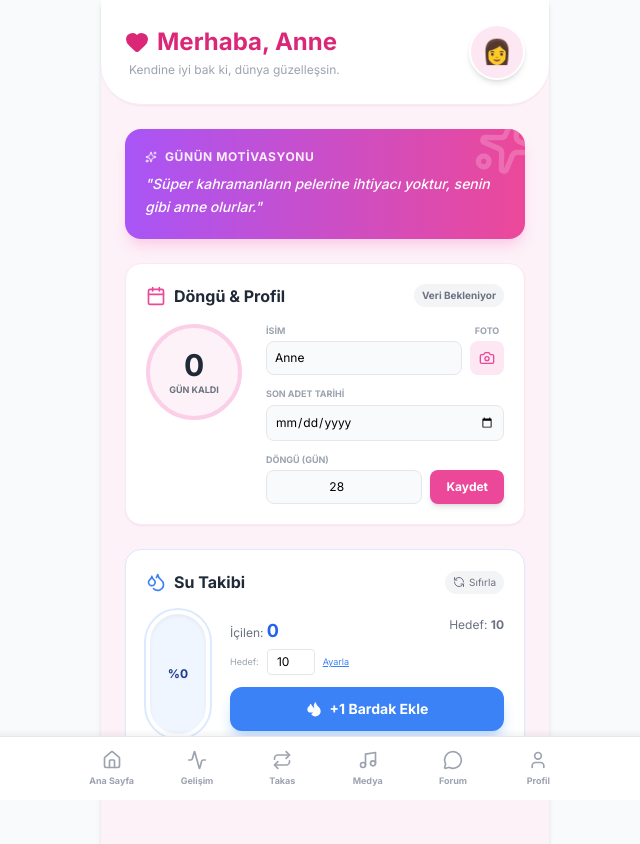
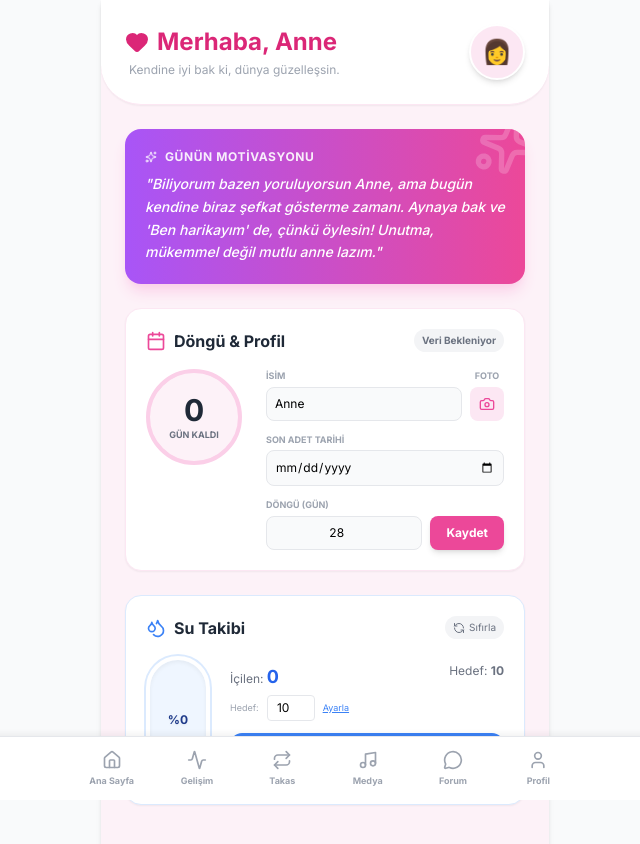
Before and after one commit to wovbaby/ezelbebek, a Next.js app: page /anne in a window 1280 px wide. Shown: the top 844 px of the page, without its empty margins (315-955 px from the left). Built offline with nearby package versions, Linux system fonts and the light colour scheme; no server answers; the database is empty.

Commit message:
dahaneler

```diff
--- a/app/anne/page.tsx
+++ b/app/anne/page.tsx
@@ -1,21 +1,65 @@
 import { supabase } from '@/lib/supabaseClient';
-import { Droplets, Calendar, RefreshCcw, Heart, Sparkles, Camera } from 'lucide-react'; // Camera ikonu eklendi
+import { Droplets, Calendar, RefreshCcw, Heart, Sparkles, Camera } from 'lucide-react';
 import { suIc, suSifirla, anneGuncelle } from '@/app/actions';
 
 export const revalidate = 0;
 
-const SOZLER = [
-    "Harika bir annesin! Bugün enerjin gökyüzü kadar yüksek.",
-    "Kendine bir kahve ısmarla, bunu hak ettin.",
-    "Senin mutluluğun, bebeğinin mutluluğu demek.",
-    "Bugün derin bir nefes al ve anın tadını çıkar.",
-    "Yorgunluk geçici, sevgin kalıcı. Harikasın!",
-    "Süper kahramanların pelerine ihtiyacı yoktur, senin gibi anne olurlar."
-];
+// --- GÜNLÜK MOTİVASYON ÜRETİCİSİ (AI SİMÜLASYONU) ---
+function motivasyonUret(anneAdi: string) {
+  // 1. Giriş (Hitap)
+  const girisler = [
+    `Günaydın ${anneAdi},`,
+    `Harika bir gün seni bekliyor ${anneAdi},`,
+    `Sevgili ${anneAdi}, bugün ışıl ışıl parlıyorsun,`,
+    `Biliyorum bazen yoruluyorsun ${anneAdi}, ama`,
+    `Hey süper kahraman ${anneAdi},`,
+    `Bugün gökyüzü senin için gülümsüyor ${anneAdi},`
+  ];
+
+  // 2. Durum Tespiti (Empati)
+  const durumlar = [
+    "annelik zorlu bir maraton ve sen harika gidiyorsun.",
+    "bebeğinin o gülüşü tüm uykusuz gecelere değiyor.",
+    "bugün kendine biraz şefkat gösterme zamanı.",
+    "sabır depon bazen azalabilir, bu çok normal.",
+    "yaptığın fedakarlıklar görünmez değil, hepsi birer mucize.",
+    "içindeki gücün farkında mısın? Dağları devirebilirsin."
+  ];
+
+  // 3. Aksiyon / Tavsiye
+  const tavsiyeler = [
+    "Şimdi derin bir nefes al ve omuzlarını gevşet.",
+    "O kahveyi soğutmadan içmeyi hak ettin.",
+    "Bugün ev işlerini boş ver, anın tadını çıkar.",
+    "Aynaya bak ve 'Ben harikayım' de, çünkü öylesin!",
+    "Bebeğin uyuduğunda sen de sadece uzan ve hiçbir şey yapma.",
+    "Sevdiğin bir şarkıyı aç ve modunu yükselt."
+  ];
+
+  // 4. Kapanış (Güçlendirme)
+  const sonlar = [
+    "Sen bu işi çok iyi biliyorsun.",
+    "Unutma, mükemmel değil mutlu anne lazım.",
+    "Senin mutluluğun evin güneşidir.",
+    "Yalnız değilsin, hepimiz aynı yoldayız.",
+    "Sana güveniyoruz!",
+    "Bugün senin günün olsun."
+  ];
+
+  // Rastgele Birleştir
+  const r1 = girisler[Math.floor(Math.random() * girisler.length)];
+  const r2 = durumlar[Math.floor(Math.random() * durumlar.length)];
+  const r3 = tavsiyeler[Math.floor(Math.random() * tavsiyeler.length)];
+  const r4 = sonlar[Math.floor(Math.random() * sonlar.length)];
+
+  return `${r1} ${r2} ${r3} ${r4}`;
+}
 
 export default async function AnnePage() {
   const { data: anne } = await supabase.from('anne_profili').select('*').single();
-  const gununSozu = SOZLER[Math.floor(Math.random() * SOZLER.length)];
+
+  // Dinamik Mesajı Oluştur
+  const gununSozu = motivasyonUret(anne?.ad || "Anne");
 
   // --- DÖNGÜ HESAPLAMA ---
   let kalanGun = 0;
@@ -50,7 +94,7 @@ export default async function AnnePage() {
   return (
     <main className="min-h-screen bg-pink-50 pb-32">
 
-        {/* --- HEADER (GÜNCELLENDİ: RESİMLİ) --- */}
+        {/* HEADER */}
         <header className="p-6 bg-white shadow-sm rounded-b-[2.5rem] sticky top-0 z-10 border-b border-pink-100">
             <div className="flex items-center justify-between">
                 <div>
@@ -61,7 +105,7 @@ export default async function AnnePage() {
                     <p className="text-xs text-gray-400 mt-1 ml-1">Kendine iyi bak ki, dünya güzelleşsin.</p>
                 </div>
 
-                {/* Profil Resmi Alanı */}
+                {/* Profil Resmi */}
                 <div className="w-14 h-14 bg-pink-100 rounded-full flex items-center justify-center border-2 border-white shadow-md overflow-hidden relative">
                     {anne?.resim_url ? (
                         <img src={anne.resim_url} alt="Anne" className="w-full h-full object-cover" />
@@ -74,7 +118,7 @@ export default async function AnnePage() {
 
         <div className="p-6 space-y-6">
 
-            {/* 1. GÜNÜN MESAJI */}
+            {/* 1. GÜNÜN MESAJI (DİNAMİK) */}
             <div className="bg-gradient-to-r from-purple-500 to-pink-500 p-5 rounded-2xl text-white shadow-lg shadow-pink-200 relative overflow-hidden">
                 <Sparkles className="w-16 h-16 absolute -top-4 -right-4 text-white/20 rotate-12" />
                 <h3 className="font-bold text-xs flex items-center gap-2 mb-2 uppercase tracking-wider opacity-90">
@@ -83,7 +127,7 @@ export default async function AnnePage() {
                 <p className="text-sm font-medium italic leading-relaxed">"{gununSozu}"</p>
             </div>
 
-            {/* 2. REGL DÖNGÜSÜ VE PROFİL AYARLARI (GÜNCELLENDİ) */}
+            {/* 2. REGL DÖNGÜSÜ */}
             <div className="bg-white p-5 rounded-2xl shadow-sm border border-pink-100">
                 <div className="flex justify-between items-start mb-4">
                     <h3 className="font-bold text-gray-800 flex items-center gap-2">
@@ -95,16 +139,12 @@ export default async function AnnePage() {
                 </div>
 
                 <div className="flex gap-6">
-                    {/* Sayaç */}
                     <div className="flex flex-col items-center justify-center bg-pink-50 w-24 h-24 rounded-full border-4 border-pink-200 shrink-0">
                         <p className="text-3xl font-bold text-gray-800">{kalanGun}</p>
                         <p className="text-[9px] text-gray-500 uppercase font-bold">Gün Kaldı</p>
                     </div>
 
-                    {/* --- FORM (RESİM VE İSİM EKLENDİ) --- */}
                     <form action={anneGuncelle} className="flex-1 space-y-3">
-
-                        {/* İsim ve Resim Seçme */}
                         <div className="flex gap-2">
                             <div className="flex-1">
                                 <label className="text-[9px] text-gray-400 uppercase font-bold block mb-1">İsim</label>
@@ -119,13 +159,11 @@ export default async function AnnePage() {
                             </div>
                         </div>
 
-                        {/* Tarih */}
                         <div>
                             <label className="text-[9px] text-gray-400 uppercase font-bold block mb-1">Son Adet Tarihi</label>
                             <input type="date" name="son_adet_tarihi" defaultValue={anne?.son_adet_tarihi} className="w-full p-2 bg-gray-50 rounded-lg border border-gray-200 text-xs focus:ring-2 focus:ring-pink-400 outline-none" />
                         </div>
 
-                        {/* Döngü ve Kaydet */}
                         <div className="flex gap-2 items-end">
                             <div className="flex-1">
                                 <label className="text-[9px] text-gray-400 uppercase font-bold block mb-1">Döngü (Gün)</label>
@@ -139,9 +177,8 @@ export default async function AnnePage() {
                 </div>
             </div>
 
-            {/* 3. SU TAKİBİ (AYNI KALDI) */}
+            {/* 3. SU TAKİBİ */}
             <div className="bg-white p-5 rounded-2xl shadow-sm border border-blue-100 relative overflow-hidden">
-                {/* ... (Su takibi kodları öncekiyle birebir aynı) ... */}
                  <div className="flex justify-between items-center mb-4 relative z-10">
                     <h3 className="font-bold text-gray-800 flex items-center gap-2"><Droplets className="w-5 h-5 text-blue-500" /> Su Takibi</h3>
                     <form action={suSifirla}><button className="text-[10px] bg-gray-100 hover:bg-red-100 text-gray-500 hover:text-red-500 px-2 py-1 rounded-full flex items-center gap-1 transition-colors"><RefreshCcw className="w-3 h-3" /> Sıfırla</button></form>
```
